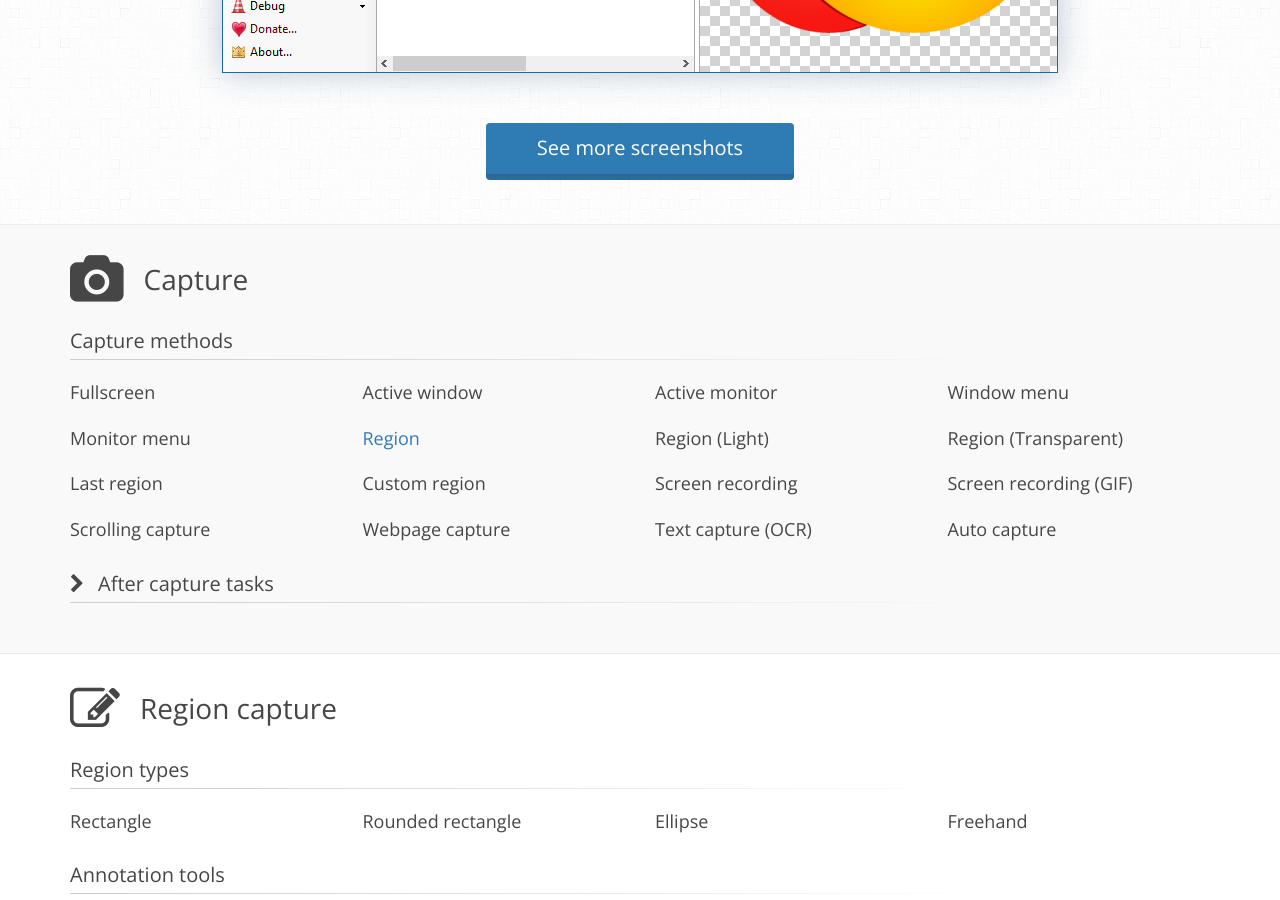
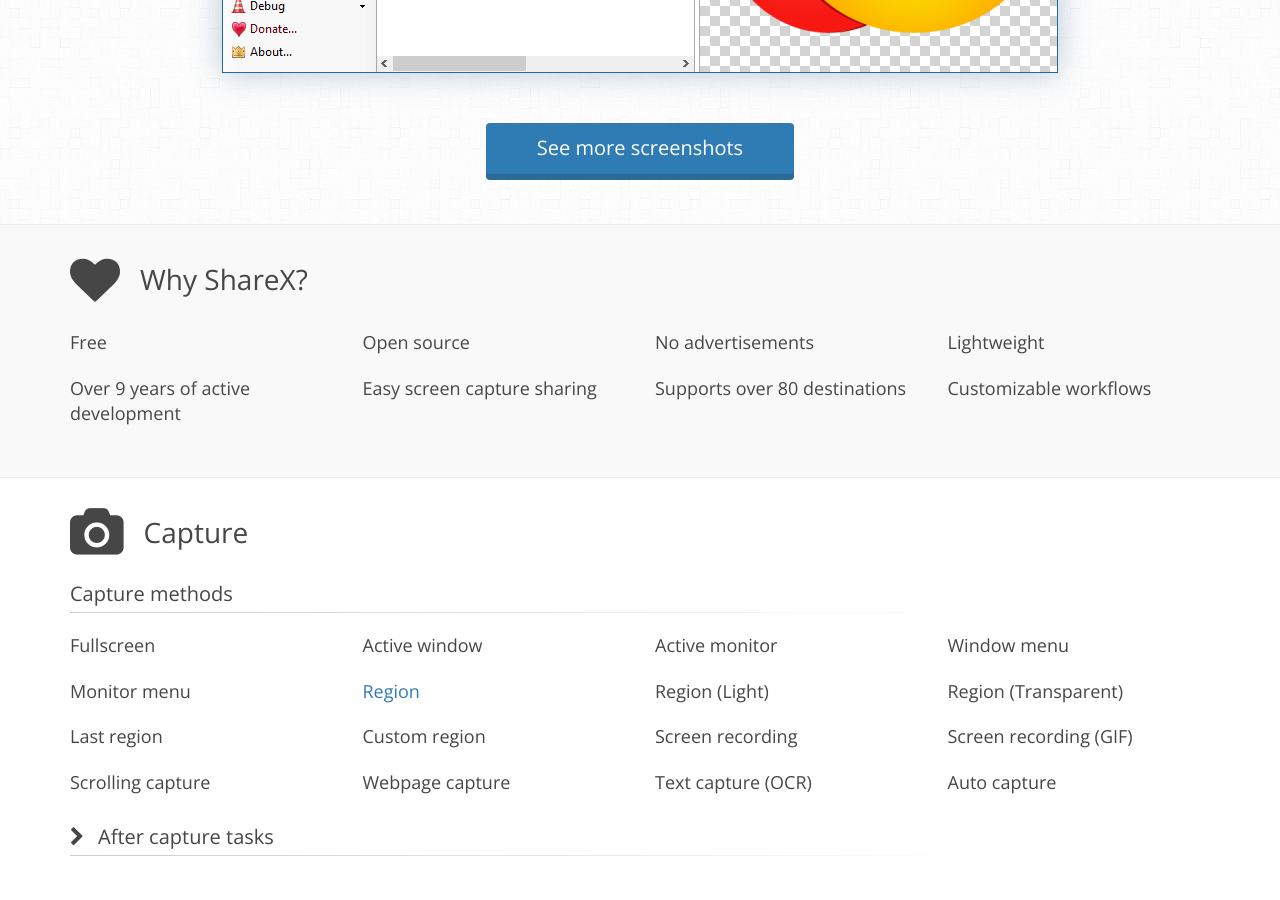
Before and after one commit to ShareX/sharex.github.io, a Jekyll site: the page built from index.html, in a window 1280 px wide and 900 px high, scrolled down 863 px. Built offline with Jekyll 4.4.1, drawn with Linux system fonts in a browser that asks for light colours; comment, search, counter and statistics services are not loaded.

Commit message:
Added why ShareX section

```diff
--- a/index.html
+++ b/index.html
@@ -18,6 +18,22 @@
             <img class="img-responsive" src="{{ site.url }}/img/ShareX_Screenshot.png" alt="ShareX screenshot" />
         </div>
         <a class="btn" role="button" href="https://imgur.com/a/7TDhO">See more screenshots</a>
+    </div>
+</div>
+
+<div id="why-sharex" class="container-fluid container-features">
+    <div class="container">
+        <h3><i class="fa fa-heart"></i>Why ShareX?</h3>
+        <div class="row">
+            <div class="col-sm-3">Free</div>
+            <div class="col-sm-3">Open source</div>
+            <div class="col-sm-3">No advertisements</div>
+            <div class="col-sm-3">Lightweight</div>
+            <div class="col-sm-3">Over 9 years of active development</div>
+            <div class="col-sm-3">Easy screen capture sharing</div>
+            <div class="col-sm-3">Supports over 80 destinations</div>
+            <div class="col-sm-3">Customizable workflows</div>
+        </div>
     </div>
 </div>
 
```
